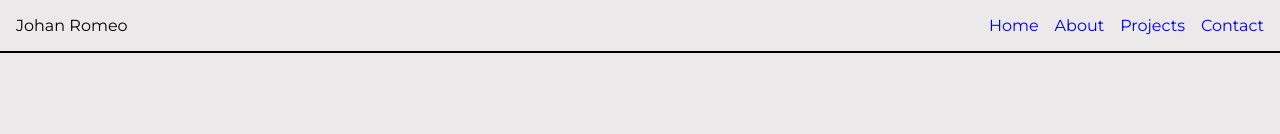
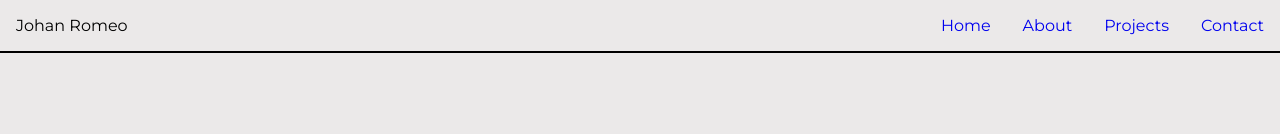
Before and after one commit to johanromeo/Johan-Portfolio, a React (Vite) app: page / in a window 1280 px wide. Shown: the top 134 px of the page. Built offline with nearby package versions, Linux system fonts and the light colour scheme.

Commit message:
space between header nav

```diff
--- a/src/components/Header/Navigation/NavigationMenu.css
+++ b/src/components/Header/Navigation/NavigationMenu.css
@@ -2,7 +2,7 @@
   display: flex;
   flex-direction: row;
   flex-wrap: wrap;
-  gap: 1rem;
+  gap: 2rem;
   margin-right: 1rem;
 }
 
```
